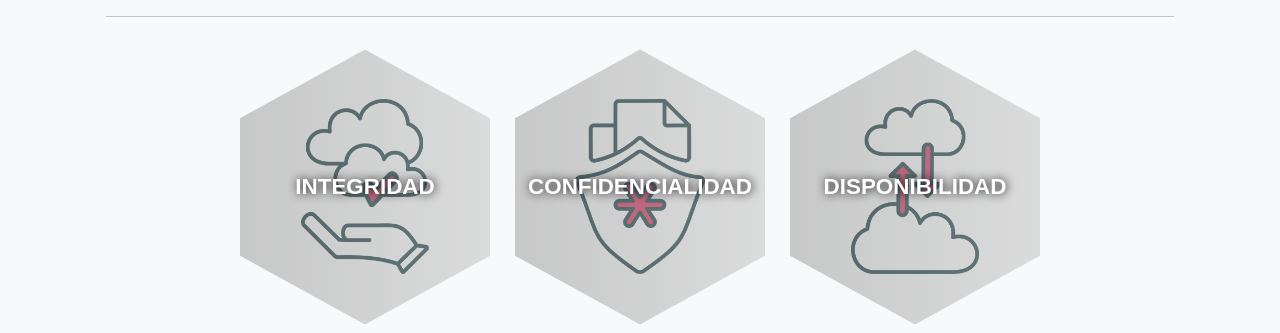
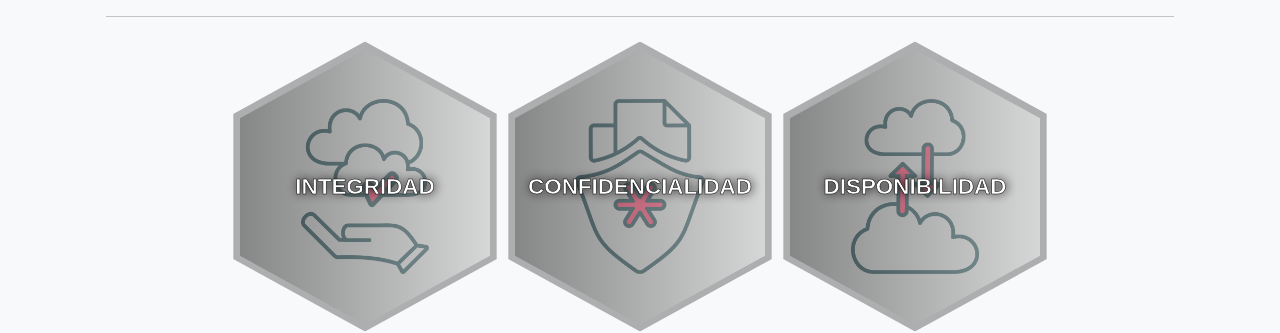
Before and after one commit to hernanr9317/sampleFrontendNextJs, a Next.js app: page / in a window 1280 px wide. Shown: the part 1409-1742 px from the top of the page. Built offline with nearby package versions, Linux system fonts and the light colour scheme; no server answers.

Commit message:
fix model cards

```diff
--- a/components/ModeloSeguridad/styles.scss
+++ b/components/ModeloSeguridad/styles.scss
@@ -6,17 +6,10 @@ $hexagon-margin: 25px;
 $hexagon-title-color: #fff;
 $hexagon-border-color: rgb(201, 201, 201);
 $hexagon-border-color--hover: linear-gradient(90deg, rgb(222, 222, 222) 0%, rgb(153, 149, 149) 100%);
-$hexagon-image-color: linear-gradient(90deg, rgb(150, 150, 150) 0%, rgb(190, 190, 190) 100%);
+// $hexagon-image-color: linear-gradient(90deg, rgb(150, 150, 150) 0%, rgb(190, 190, 190) 100%);
+$hexagon-image-color: linear-gradient(90deg, rgb(95, 95, 95) 0%, rgb(255, 255, 255) 100%);
 $honeycomb-max-width: 1200px;
 $viewport-thereshold: $hexagon-width + $hexagon-margin;
-
-// .btn {
-//     border-radius: 0;
-
-//     @include desktop() {
-//         margin-top: 50px;
-//     }
-// }
 
 .card__button {
   padding: 0.75em 1.6em;
@@ -82,6 +75,7 @@ $viewport-thereshold: $hexagon-width + $hexagon-margin;
       font-size: 1.4em;
       transition: opacity 350ms;
       text-shadow: rgb(15, 15, 15) 1px 0 10px;
+      -webkit-text-stroke: 0.5px black;
 
       > small {
         font-weight: 300;
@@ -97,6 +91,13 @@ $viewport-thereshold: $hexagon-width + $hexagon-margin;
 
     &::before, &::after {
       content: '';
+      position: absolute;
+      z-index: -1;
+      width: 100%;
+      height: 100%;
+      clip-path: polygon(50% 0%, 100% 25%, 100% 75%, 50% 100%, 0% 75%, 0% 25%);
+      background: rgba(0, 0, 0, 0.3);
+      transition: opacity 350ms;
     }
 
     &::before, &::after, &__image {
```
